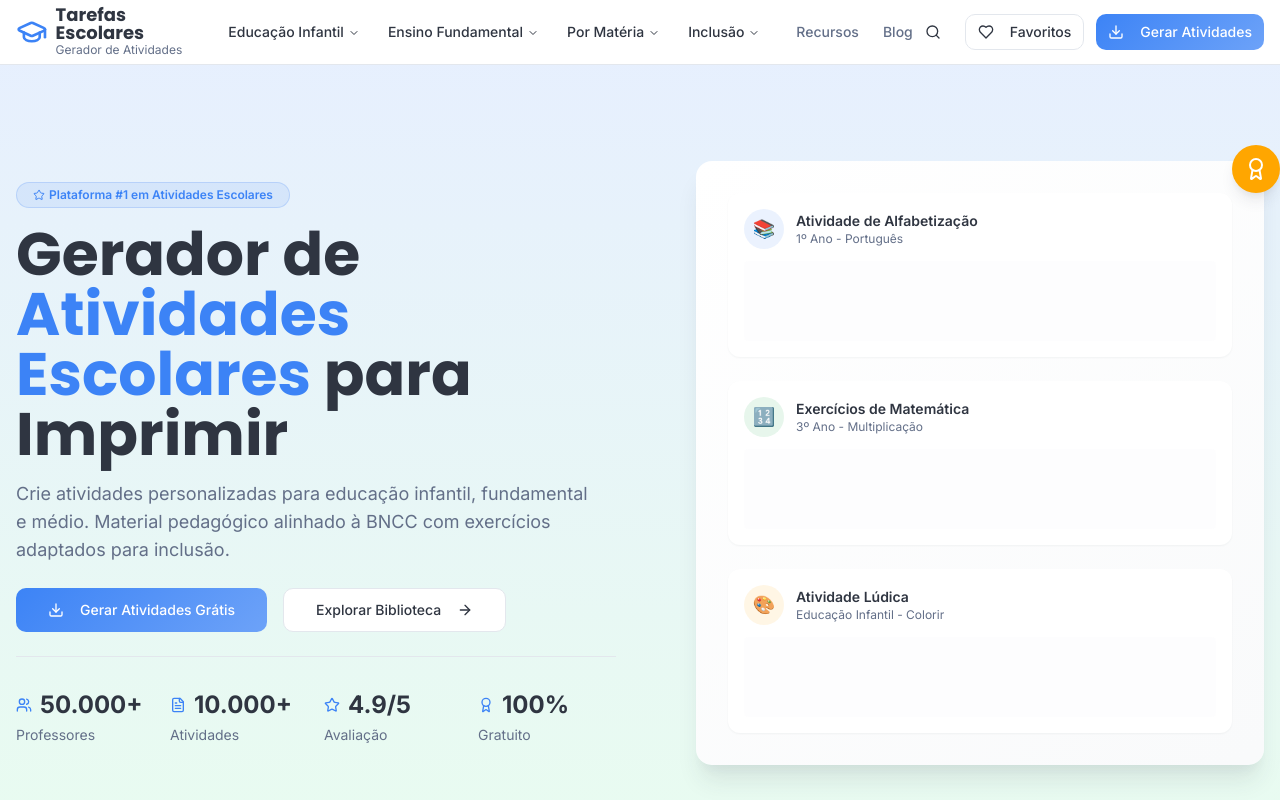
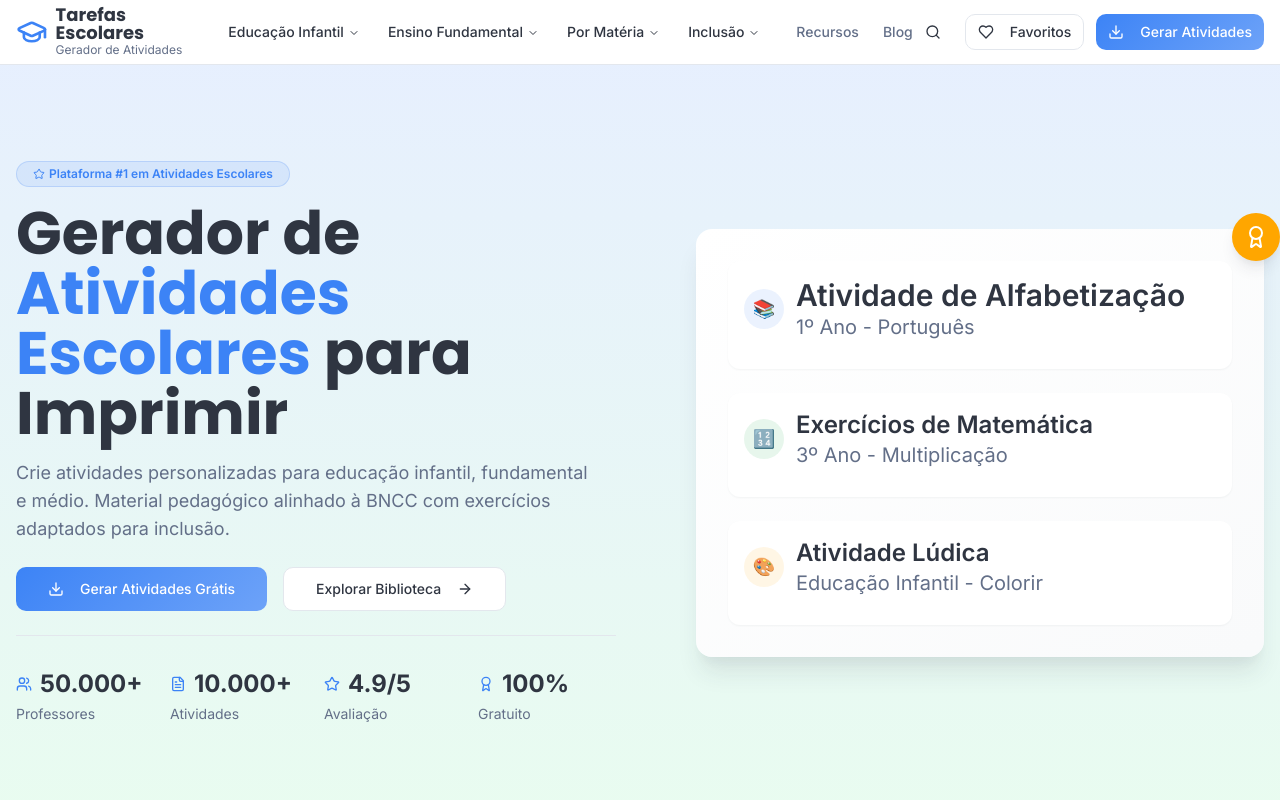
Before and after one commit to danielolimpio/tarefa-divertida-gerador, a React (Vite) app: page / in a window 1280 px wide. Shown: the top 800 px of the page. Built offline with nearby package versions, Linux system fonts and the light colour scheme.

Commit message:
Visual edit in Lovable
Edited UI in Lovable

```diff
--- a/src/components/home/HeroSection.tsx
+++ b/src/components/home/HeroSection.tsx
@@ -2,17 +2,25 @@ import { Button } from "@/components/ui/button";
 import { Badge } from "@/components/ui/badge";
 import { ArrowRight, Download, Star, Users, FileText, Award } from "lucide-react";
 import { Link } from "react-router-dom";
-
 export function HeroSection() {
-  const stats = [
-    { icon: Users, value: "50.000+", label: "Professores" },
-    { icon: FileText, value: "10.000+", label: "Atividades" },
-    { icon: Star, value: "4.9/5", label: "Avaliação" },
-    { icon: Award, value: "100%", label: "Gratuito" },
-  ];
-
-  return (
-    <section className="relative overflow-hidden bg-gradient-hero">
+  const stats = [{
+    icon: Users,
+    value: "50.000+",
+    label: "Professores"
+  }, {
+    icon: FileText,
+    value: "10.000+",
+    label: "Atividades"
+  }, {
+    icon: Star,
+    value: "4.9/5",
+    label: "Avaliação"
+  }, {
+    icon: Award,
+    value: "100%",
+    label: "Gratuito"
+  }];
+  return <section className="relative overflow-hidden bg-gradient-hero">
       {/* Background Pattern */}
       <div className="absolute inset-0 bg-grid-pattern opacity-5" />
 
@@ -53,15 +61,13 @@ export function HeroSection() {
 
             {/* Stats */}
             <div className="grid grid-cols-2 sm:grid-cols-4 gap-4 pt-8 border-t">
-              {stats.map((stat) => (
-                <div key={stat.label} className="text-center sm:text-left">
+              {stats.map(stat => <div key={stat.label} className="text-center sm:text-left">
                   <div className="flex items-center justify-center sm:justify-start gap-2 mb-1">
                     <stat.icon className="h-4 w-4 text-primary" />
                     <span className="text-2xl font-bold text-foreground">{stat.value}</span>
                   </div>
                   <p className="text-sm text-muted-foreground">{stat.label}</p>
-                </div>
-              ))}
+                </div>)}
             </div>
           </div>
 
@@ -79,24 +85,24 @@ export function HeroSection() {
                       <span className="text-lg">📚</span>
                     </div>
                     <div>
-                      <p className="font-semibold text-sm">Atividade de Alfabetização</p>
-                      <p className="text-xs text-muted-foreground">1º Ano - Português</p>
+                      <p className="font-semibold text-3xl">Atividade de Alfabetização</p>
+                      <p className="text-muted-foreground text-xl">1º Ano - Português</p>
                     </div>
                   </div>
-                  <div className="h-20 bg-muted/30 rounded animate-pulse" />
+
                 </div>
 
                 <div className="bg-white rounded-lg p-4 shadow-sm">
-                  <div className="flex items-center gap-3 mb-3">
+                  <div className="flex items-center gap-3 mb-3 rounded-2xl">
                     <div className="w-10 h-10 bg-secondary/10 rounded-full flex items-center justify-center">
                       <span className="text-lg">🔢</span>
                     </div>
                     <div>
-                      <p className="font-semibold text-sm">Exercícios de Matemática</p>
-                      <p className="text-xs text-muted-foreground">3º Ano - Multiplicação</p>
+                      <p className="font-semibold text-2xl">Exercícios de Matemática</p>
+                      <p className="text-muted-foreground text-xl">3º Ano - Multiplicação</p>
                     </div>
                   </div>
-                  <div className="h-20 bg-muted/30 rounded animate-pulse" />
+
                 </div>
 
                 <div className="bg-white rounded-lg p-4 shadow-sm">
@@ -105,17 +111,16 @@ export function HeroSection() {
                       <span className="text-lg">🎨</span>
                     </div>
                     <div>
-                      <p className="font-semibold text-sm">Atividade Lúdica</p>
-                      <p className="text-xs text-muted-foreground">Educação Infantil - Colorir</p>
+                      <p className="font-semibold text-2xl">Atividade Lúdica</p>
+                      <p className="text-muted-foreground text-xl">Educação Infantil - Colorir</p>
                     </div>
                   </div>
-                  <div className="h-20 bg-muted/30 rounded animate-pulse" />
+
                 </div>
               </div>
             </div>
           </div>
         </div>
       </div>
-    </section>
-  );
+    </section>;
 }
```
